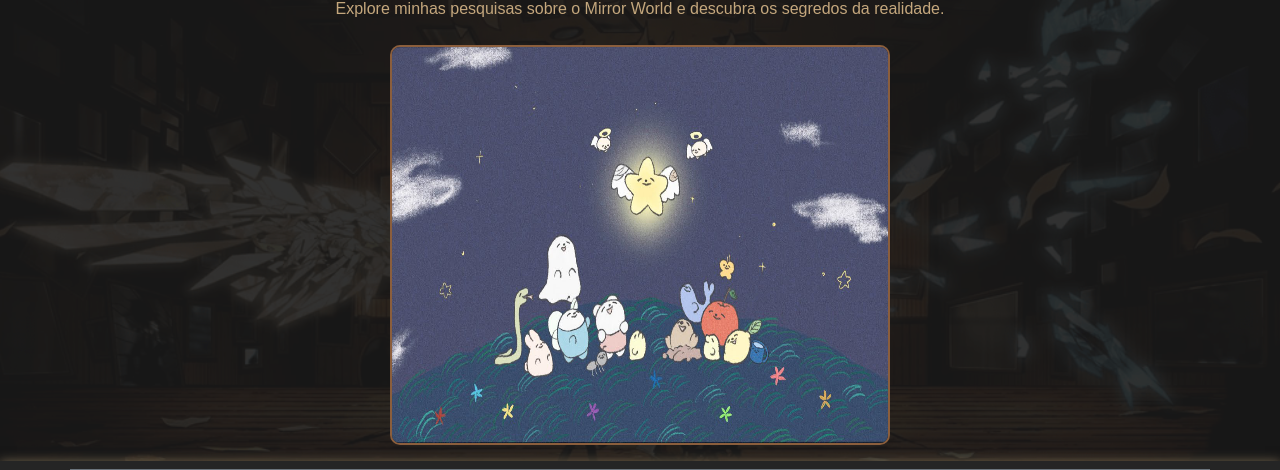
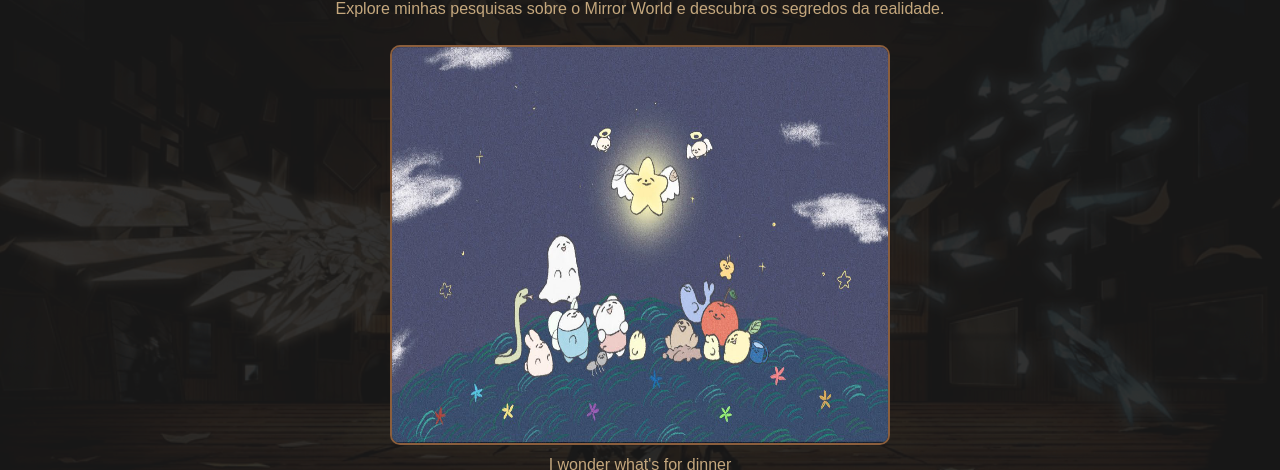
Before and after one commit to KkyFd/trabalho-devops, a website: page index.html in a window 1280 px wide. Shown: the part 209-679 px from the top of the page. Drawn offline with nearby package versions, Linux system fonts and the light colour scheme.

Commit message:
deploy: c73b35f8c3e3107a916d1106afdd27d509bed52d

```diff
--- a/index.html
+++ b/index.html
@@ -21,6 +21,8 @@
         <p>Explore minhas pesquisas sobre o Mirror World e descubra os segredos da realidade.</p>
 
         <img src="src/imgs/wings.png" alt="Familia" class="img-fluid mt-2 mb-2">
+
+        <p>I wonder what's for dinner</p>
     </main>
 
     <nav class="navbar mt-2">
```
